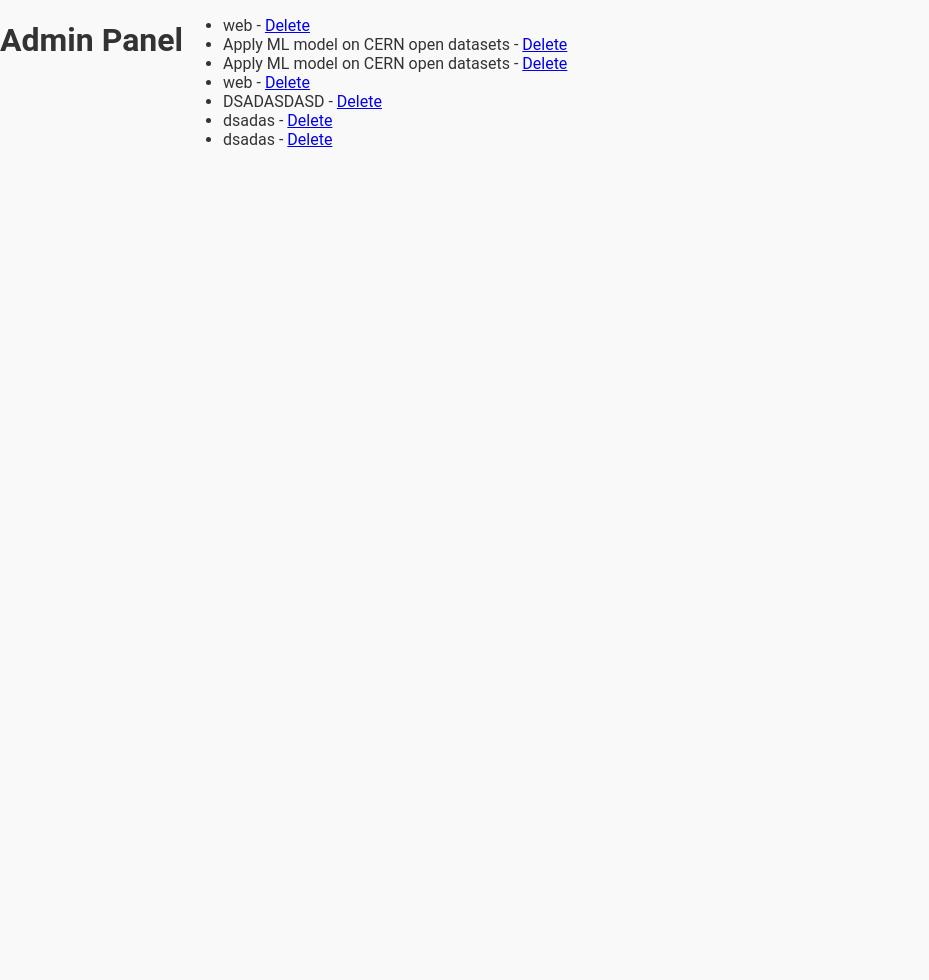
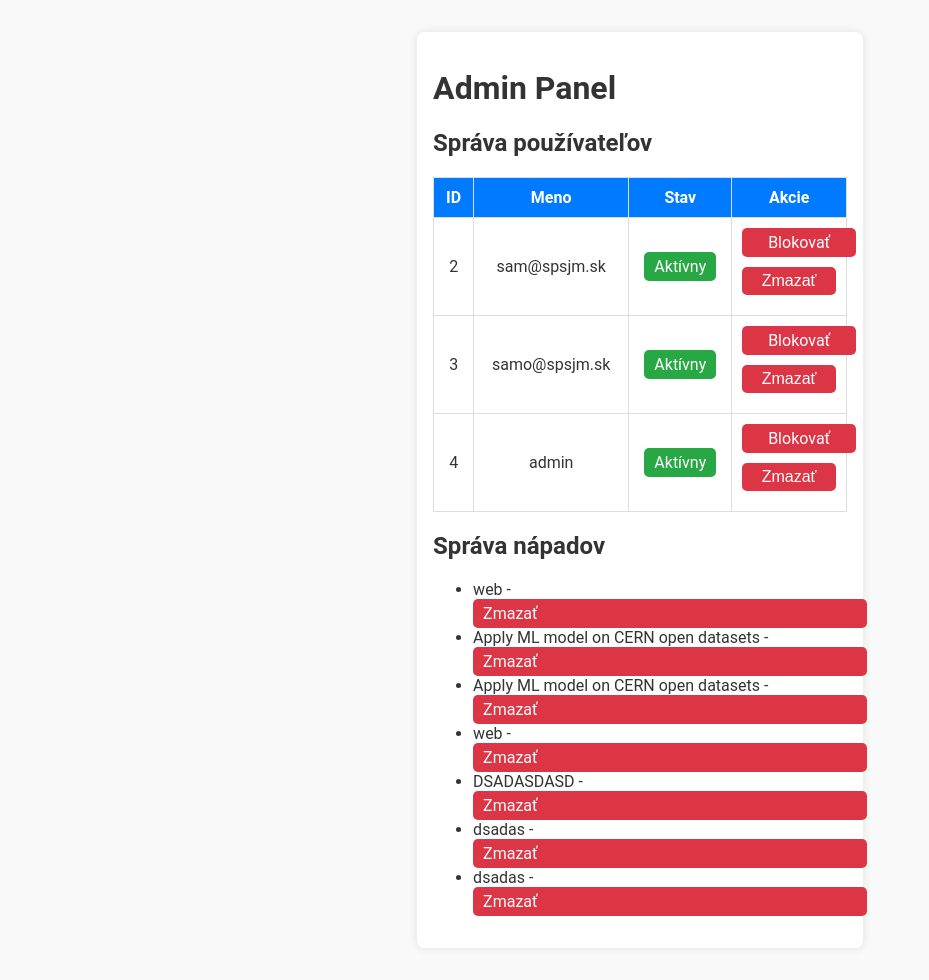
Before and after one commit to samKru123/maturitnaPraca, a Flask app: page /admin in a window 1280 px wide. Shown: the whole page, without its empty margins (0-929 px from the left). Before the commit the page ends 147 px from the top, so only its background shows below. Run offline with Flask 3, Linux system fonts and the light colour scheme; a user stored in the database is signed in; data comes from the database, SQL or seed files in the repository; both versions use the stored data as it was after the commit.

Commit message:
Add files via upload

```diff
--- a/IdeaShare_new/app.py
+++ b/IdeaShare_new/app.py
@@ -38,6 +38,9 @@ class User(db.Model):
     id = db.Column(db.Integer, primary_key=True)
     username = db.Column(db.String(100), unique=True, nullable=False)
     password = db.Column(db.String(100), nullable=False)
+    is_admin = db.Column(db.Boolean, default=False)  # Len jeden môže mať True
+    is_blocked = db.Column(db.Boolean, default=False)  # Nový stĺpec pre blokovanie
+    comments = db.relationship('Comment', backref='user', lazy=True, cascade="all, delete")
 
 class Idea(db.Model):
     id = db.Column(db.Integer, primary_key=True)
@@ -45,13 +48,14 @@ class Idea(db.Model):
     #category = db.Column(db.String(100), nullable=False)
     description = db.Column(db.Text, nullable=False)
     user_id = db.Column(db.Integer, db.ForeignKey('user.id'), nullable=False)
-    comments = db.relationship('Comment', backref='idea', lazy=True)  # Prepojenie na komentáre
+    comments = db.relationship('Comment', backref='idea', lazy=True, cascade="all, delete")
     upvotes = db.Column(db.Integer, default=0)
     categories = db.Column(db.String(255), nullable=True)
     image = db.Column(db.String(255), nullable=True)  # Tu bude cesta k obrázku
     working_users = db.relationship('User', secondary=working_on, backref=db.backref('working_ideas', lazy='dynamic'))
     completed_by = db.Column(db.String(255), nullable=True)  # Uloží ID používateľov ako CSV
     completion_link = db.Column(db.String(255), nullable=True)  # Link na hotový projekt
+    completed_ideas = db.relationship('CompletedIdea', back_populates='idea', lazy=True, cascade="all, delete")
 
 class Comment(db.Model):
     id = db.Column(db.Integer, primary_key=True)
@@ -60,7 +64,7 @@ class Comment(db.Model):
     idea_id = db.Column(db.Integer, db.ForeignKey('idea.id'), nullable=False)
     user_id = db.Column(db.Integer, db.ForeignKey('user.id'), nullable=False)
 
-    user = db.relationship('User', backref='comments')  # Relácia na používateľa
+
 
 class Upvote(db.Model):
     id = db.Column(db.Integer, primary_key=True)
@@ -76,7 +80,7 @@ class CompletedIdea(db.Model):
     completion_link = db.Column(db.String(255), nullable=True)
 
     user = db.relationship('User', backref='completed_ideas')
-    idea = db.relationship('Idea', backref='completed_ideas')
+    idea = db.relationship('Idea', back_populates='completed_ideas')  # Opravený vzťah
 
 
 # Routes
@@ -116,10 +120,15 @@ def login():
         username = request.form['username']
         password = request.form['password']
         user = User.query.filter_by(username=username, password=password).first()
+
         if user:
+            if user.is_blocked:
+                flash('Tento účet je zablokovaný!', 'danger')
+                return redirect(url_for('login'))
             session['user_id'] = user.id
             return redirect(url_for('home'))
-        flash('Invalid credentials!')
+
+        flash('Nesprávne prihlasovacie údaje!', 'danger')
     return render_template('login.html')
 
 @app.route('/logout')
@@ -162,8 +171,14 @@ def add_idea():
 
 @app.route('/admin')
 def admin():
-    ideas = Idea.query.all()
-    return render_template('admin.html', ideas=ideas)
+    if 'user_id' not in session:
+        flash("Musíš byť prihlásený ako admin!", "danger")
+        return redirect(url_for('login'))
+
+    users = User.query.all()  # Načítanie všetkých používateľov
+    ideas = Idea.query.all()  # Načítanie všetkých nápadov
+
+    return render_template('admin.html', users=users, ideas=ideas)
 
 @app.route('/delete_idea/<int:idea_id>')
 def delete_idea(idea_id):
@@ -286,7 +301,54 @@ def complete_idea(idea_id):
     return redirect(url_for('idea_detail', idea_id=idea_id))
 
 
+@app.route('/admin/block_user/<int:user_id>')
+def block_user(user_id):
+    if 'user_id' not in session:
+        flash("Musíš byť prihlásený ako admin!", "danger")
+        return redirect(url_for('login'))
 
+    user = User.query.get(user_id)
+    if user:
+        user.is_blocked = True
+        db.session.commit()
+        flash(f"Používateľ {user.username} bol zablokovaný.", "warning")
+
+    return redirect(url_for('admin'))
+
+@app.route('/admin/unblock_user/<int:user_id>')
+def unblock_user(user_id):
+    if 'user_id' not in session:
+        flash("Musíš byť prihlásený ako admin!", "danger")
+        return redirect(url_for('login'))
+
+    user = User.query.get(user_id)
+    if user:
+        user.is_blocked = False
+        db.session.commit()
+        flash(f"Používateľ {user.username} bol odblokovaný.", "success")
+
+    return redirect(url_for('admin'))
+
+
+
+
+@app.route('/delete_user/<int:user_id>', methods=['POST'])
+def delete_user(user_id):
+    if 'user_id' not in session:
+        flash("Musíš byť prihlásený ako admin!", "danger")
+        return redirect(url_for('login'))
+
+    user = User.query.get_or_404(user_id)
+
+    # Zabraňujeme adminovi, aby zmazal sám seba
+    if user.id == session['user_id']:
+        flash("Nemôžeš zmazať sám seba!", "danger")
+        return redirect(url_for('admin'))
+
+    db.session.delete(user)
+    db.session.commit()
+    flash("Používateľ bol odstránený.", "success")
+    return redirect(url_for('admin'))
 
 
 
--- a/IdeaShare_new/static/styles.css
+++ b/IdeaShare_new/static/styles.css
@@ -673,3 +673,63 @@ button:hover {
         margin-bottom: 15px;
     }
 }
+
+
+.admin-container {
+    max-width: 900px;
+    margin: 2rem auto;
+    padding: 1rem;
+    background: white;
+    border-radius: 8px;
+    box-shadow: 0 0 10px rgba(0, 0, 0, 0.1);
+}
+
+table {
+    width: 100%;
+    border-collapse: collapse;
+    margin-top: 1rem;
+}
+
+table, th, td {
+    border: 1px solid #ddd;
+}
+
+th, td {
+    padding: 10px;
+    text-align: center;
+}
+
+th {
+    background: #007bff;
+    color: white;
+}
+
+.status {
+    padding: 5px 10px;
+    border-radius: 5px;
+}
+
+.status.active {
+    background: #28a745;
+    color: white;
+}
+
+.status.blocked {
+    background: #dc3545;
+    color: white;
+}
+
+.btn {
+    padding: 5px 10px;
+    border-radius: 5px;
+    color: white;
+    text-decoration: none;
+}
+
+.btn-danger { background: #dc3545; }
+.btn-success { background: #28a745; }
+.btn-warning { background: #ffc107; }
+
+.btn:hover {
+    opacity: 0.8;
+}
--- a/IdeaShare_new/templates/admin.html
+++ b/IdeaShare_new/templates/admin.html
@@ -1,18 +1,60 @@
-
 <!DOCTYPE html>
-<html lang="en">
+<html lang="sk">
 <head>
     <meta charset="UTF-8">
     <meta name="viewport" content="width=device-width, initial-scale=1.0">
-    <title>Admin</title>
     <link rel="stylesheet" href="/static/styles.css">
+    <title>Admin Panel</title>
 </head>
 <body>
-    <h1>Admin Panel</h1>
-    <ul>
-        {% for idea in ideas %}
-        <li>{{ idea.title }} - <a href="/delete_idea/{{ idea.id }}">Delete</a></li>
-        {% endfor %}
-    </ul>
+    <div class="admin-container">
+        <h1>Admin Panel</h1>
+
+        <h2>Správa používateľov</h2>
+        <table>
+            <thead>
+                <tr>
+                    <th>ID</th>
+                    <th>Meno</th>
+                    <th>Stav</th>
+                    <th>Akcie</th>
+                </tr>
+            </thead>
+            <tbody>
+                {% for user in users %}
+                <tr>
+                    <td>{{ user.id }}</td>
+                    <td>{{ user.username }}</td>
+                    <td>
+                        {% if user.is_blocked %}
+                            <span class="status blocked">Blokovaný</span>
+                        {% else %}
+                            <span class="status active">Aktívny</span>
+                        {% endif %}
+                    </td>
+                    <td>
+                        {% if user.is_blocked %}
+                            <a href="{{ url_for('unblock_user', user_id=user.id) }}" class="btn btn-success">Odblokovať</a>
+                        {% else %}
+                            <a href="{{ url_for('block_user', user_id=user.id) }}" class="btn btn-danger">Blokovať</a>
+                        {% endif %}
+                        <form action="{{ url_for('delete_user', user_id=user.id) }}" method="POST" onsubmit="return confirm('Naozaj chcete odstrániť tohto používateľa?');">
+                            <button type="submit" class="btn btn-danger">Zmazať</button>
+                        </form>
+                    </td>
+                </tr>
+                {% endfor %}
+            </tbody>
+        </table>
+
+        <h2>Správa nápadov</h2>
+        <ul>
+            {% for idea in ideas %}
+                <li>{{ idea.title }} -
+                    <a href="{{ url_for('delete_idea', idea_id=idea.id) }}" class="btn btn-danger" onclick="return confirm('Naozaj chcete zmazať tento nápad?');">Zmazať</a>
+                </li>
+            {% endfor %}
+        </ul>
+    </div>
 </body>
 </html>
```
Also changed, not shown: IdeaShare_new/migrations/versions/55e84528ecf8_.py (added, +34 -0 lines), IdeaShare_new/instance/ideashare.db.
